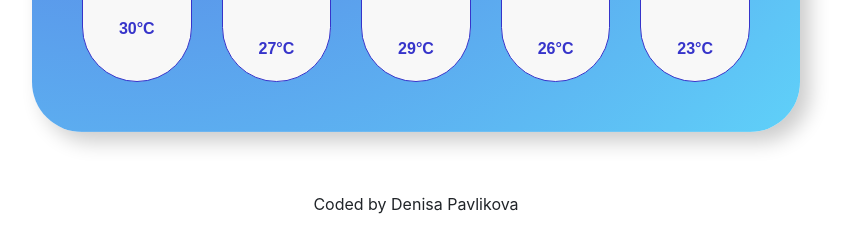
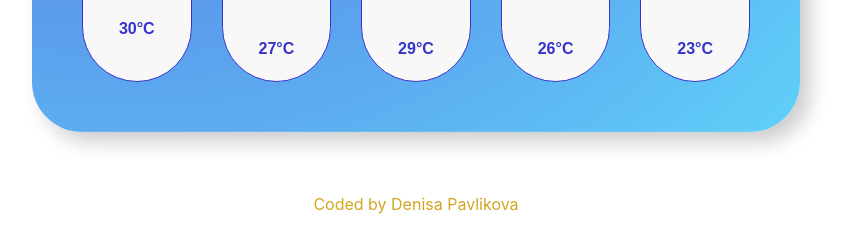
Before and after one commit to Darkneska/weather-app, a plain HTML site: page index.html in a window 1280 px wide. Shown: the part 736-968 px from the top of the page, without its empty margins (224-1072 px from the left). Drawn offline with nearby package versions, Linux system fonts and the light colour scheme.

Commit message:
change of link

```diff
--- a/index.html
+++ b/index.html
@@ -70,7 +70,7 @@
         </div>
       </div>
     </div>
-    <p><a href="https://github.com/Darkneska/weather-app"></a> Coded by Denisa Pavlikova</a></p>
+    <p><a href="https://github.com/Darkneska/weather-app">Coded by Denisa Pavlikova</a></p>
     <script src="wa.js"></script>
 </body>
 </html>
```
